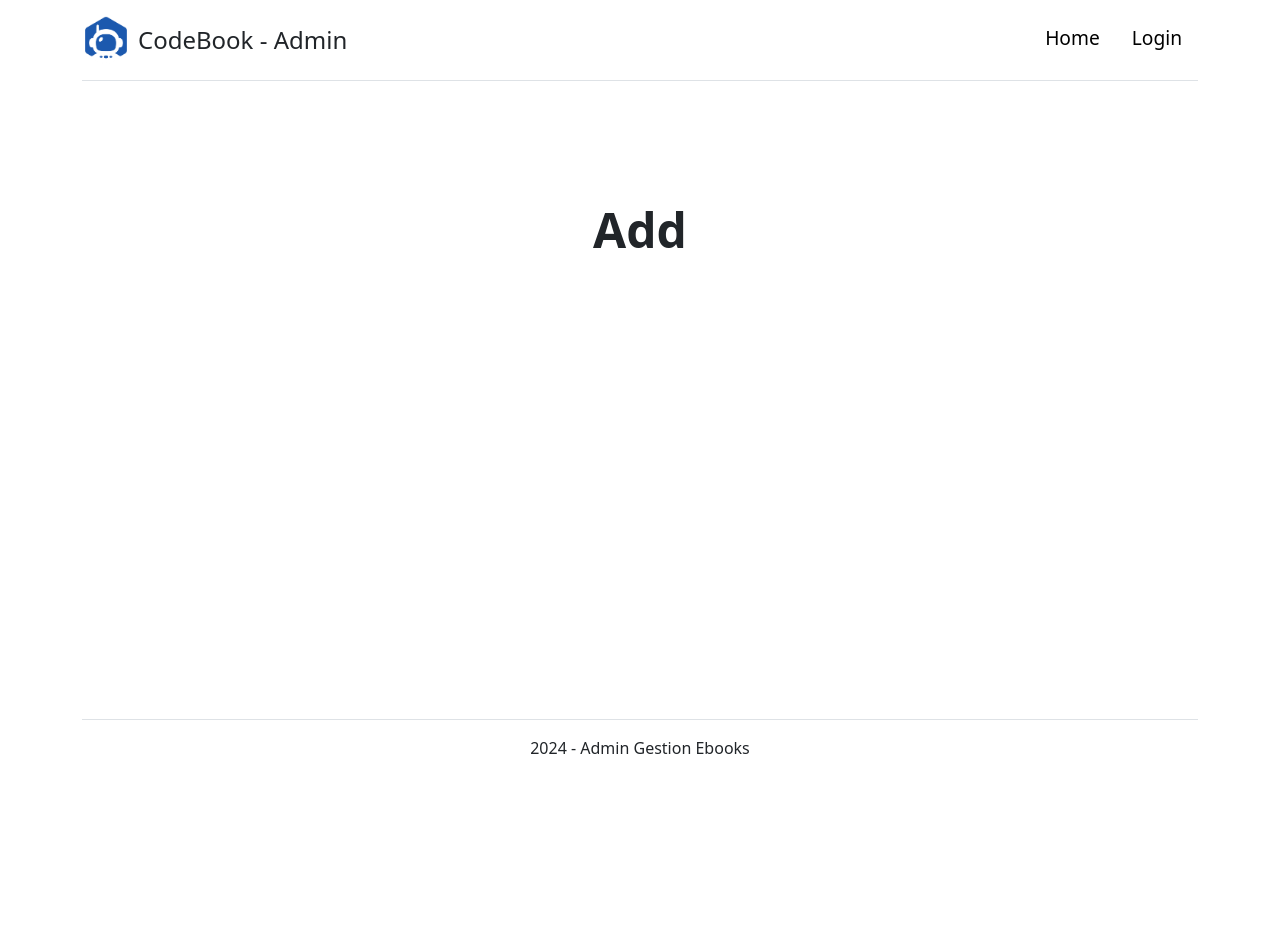
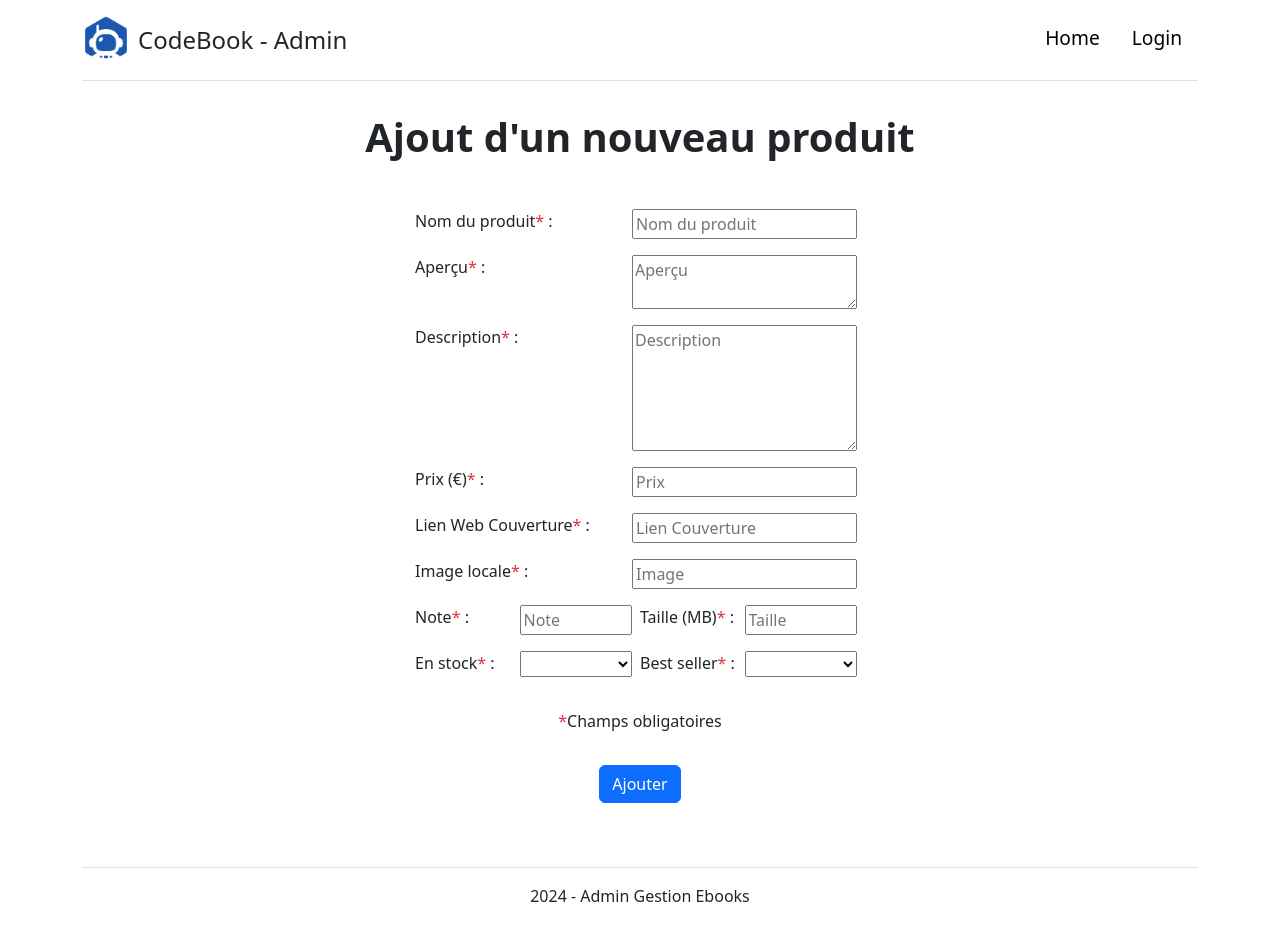
Before and after one commit to aguinot58/admin_projet_final, a Vue app: page /products/new in a window 1280 px wide. Shown: the top 940 px of the page. Before the commit the page ends 800 px from the top, so only its background shows below. Built offline with nearby package versions, Linux system fonts and the light colour scheme; no server answers.

Commit message:
Ajout de la page AddProduct + ajout package yup pour validation formulaire

```diff
--- a/package.json
+++ b/package.json
@@ -14,7 +14,8 @@
     "pinia": "^2.2.0",
     "vee-validate": "^4.13.2",
     "vue": "^3.4.29",
-    "vue-router": "^4.4.2"
+    "vue-router": "^4.4.2",
+    "yup": "^1.4.0"
   },
   "devDependencies": {
     "@vitejs/plugin-vue": "^5.0.5",
--- a/src/components/AddProduct/index.vue
+++ b/src/components/AddProduct/index.vue
@@ -1,16 +1,223 @@
 <template>
-    <div class="px-4 py-5 my-5 text-center">
-      <h1 class="display-5 fw-bold">Add</h1>
-      <p class="lead mb-4">{{ example }}</p>
+    <div class="px-4 my-2 text-center">
+
+      <h1 class="display-6 fw-bold">Ajout d'un nouveau produit</h1>
+
+      <Form @submit="onSubmit" :validation-schema="formSchema" class="my-5 d-flex flex-column align-items-center">
+
+        <div class="mb-3 d-flex justify-content-between w-50">
+          <label for="name" class="me-2">Nom du produit<span class="text-danger">*</span> : </label>
+          <Field
+            name = "name"
+            class="control-form me-2 w-50"
+            placeholder = "Nom du produit"
+          />
+        </div>
+        <ErrorMessage as="p" name="name" v-slot="{ message }" class="alert alert-danger py-1">
+          {{ message }}
+        </ErrorMessage>
+
+        <div class="mb-3 d-flex justify-content-between w-50">
+          <label for="overview" class="me-2">Aperçu<span class="text-danger">*</span> :</label>
+          <Field
+            as="textarea"
+            name = "overview"
+            class="control-form me-2 w-50"
+            placeholder = "Aperçu"
+            rows="2"
+          />
+        </div>
+        <ErrorMessage as="p" name="overview" v-slot="{ message }" class="alert alert-danger py-1">
+          {{ message }}
+        </ErrorMessage>
+
+        <div class="mb-3 d-flex justify-content-between w-50">
+          <label for="long_escription" class="me-2">Description<span class="text-danger">*</span> :</label>
+          <Field
+            as="textarea"
+            name = "long_description"
+            class="control-form me-2 w-50"
+            placeholder = "Description"
+            rows="5"
+          />
+        </div>
+        <ErrorMessage as="p" name="long_description" v-slot="{ message }" class="alert alert-danger py-1">
+          {{ message }}
+        </ErrorMessage>
+
+        <div class="mb-3 d-flex justify-content-between w-50">
+          <label for="price" class="me-2">Prix (€)<span class="text-danger">*</span> :</label>
+          <Field
+            name = "price"
+            class="control-form me-2 w-50"
+            placeholder = "Prix"
+          />
+        </div>
+        <ErrorMessage as="p" name="price" v-slot="{ message }" class="alert alert-danger py-1">
+          {{ message }}
+        </ErrorMessage>
+
+        <div class="mb-3 d-flex justify-content-between w-50">
+          <label for="poster" class="me-2">Lien Web Couverture<span class="text-danger">*</span> :</label>
+          <Field
+            name = "poster"
+            class="control-form me-2 w-50"
+            placeholder = "Lien Couverture"
+          />
+        </div>
+        <ErrorMessage as="p" name="poster" v-slot="{ message }" class="alert alert-danger py-1">
+          {{ message }}
+        </ErrorMessage>
+
+        <div class="mb-3 d-flex justify-content-between w-50">
+          <label for="image_local" class="me-2">Image locale<span class="text-danger">*</span> :</label>
+          <Field
+            name = "image_local"
+            class="control-form me-2 w-50"
+            placeholder = "Image"
+          />
+        </div>
+        <ErrorMessage as="p" name="image_local" v-slot="{ message }" class="alert alert-danger py-1">
+          {{ message }}
+        </ErrorMessage>
+
+        <div class="d-flex w-50">
+
+          <div class="d-flex flex-column w-100 align-items-center">
+
+            <div class="mb-3 d-flex justify-content-between w-100">
+              <label for="rating" class="me-2">Note<span class="text-danger">*</span> :</label>
+              <Field
+                name = "rating"
+                class="control-form me-2 w-50"
+                placeholder = "Note"
+              />
+            </div>
+            <ErrorMessage as="p" name="rating" v-slot="{ message }" class="alert alert-danger py-1">
+              {{ message }}
+            </ErrorMessage>
+
+          </div>
+
+          <div class="d-flex flex-column w-100 align-items-center">
+
+            <div class="mb-3 d-flex justify-content-between w-100">
+              <label for="size" class="me-2">Taille (MB)<span class="text-danger">*</span> :</label>
+              <Field
+                name = "size"
+                class="control-form me-2 w-50"
+                placeholder = "Taille"
+              />
+            </div>
+            <ErrorMessage as="p" name="size" v-slot="{ message }" class="alert alert-danger py-1">
+              {{ message }}
+            </ErrorMessage>
+
+          </div>
+
+        </div>
+
+        <div class="d-flex w-50">
+
+          <div class="d-flex flex-column w-100 align-items-center">
+
+            <div class="mb-3 d-flex justify-content-between w-100">
+              <label for="in_stock" class="me-2">En stock<span class="text-danger">*</span> :</label>
+              <Field
+                as="select"
+                name = "in_stock"
+                class="control-form me-2 w-50"
+                placeholder = "En stock"
+              >
+                <option :value="true">Oui</option>
+                <option :value="false">Non</option>
+              </Field>
+            </div>
+            <ErrorMessage as="p" name="in_stock" v-slot="{ message }" class="alert alert-danger py-1">
+              {{ message }}
+            </ErrorMessage>
+
+          </div>
+
+          <div class="d-flex flex-column w-100 align-items-center">
+
+            <div class="mb-3 d-flex justify-content-between w-100">
+              <label for="best_seller" class="me-2">Best seller<span class="text-danger">*</span> :</label>
+              <Field
+                as="select"
+                name = "best_seller"
+                class="control-form me-2 w-50"
+                placeholder = "Best seller"
+              >
+                <option :value="true">Oui</option>
+                <option :value="false">Non</option>
+              </Field>
+            </div>
+            <ErrorMessage as="p" name="best_seller" v-slot="{ message }" class="alert alert-danger py-1">
+              {{ message }}
+            </ErrorMessage>
+
+          </div>
+
+        </div>
+
+        <label class="my-3"><span class="text-danger">*</span>Champs obligatoires</label>
+
+        <button class="btn btn-primary my-3">
+          Ajouter
+        </button>
+
+      </Form>
     </div>
 </template>
 
 <script setup>
 
+  import  { Field, Form, ErrorMessage } from 'vee-validate'
+  import * as yup from 'yup';
+  import { collection, addDoc } from 'firebase/firestore';
+  import { db } from '@/firebase'
+  import { useRouter } from 'vue-router';
 
+  const productsCollectionRefs = collection(db, 'products');
+  const router = useRouter();
+
+  const formSchema = yup.object({
+
+    name: yup.string().required('Ce champ est obligatoire'),
+    overview: yup.string().required('Ce champ est obligatoire'),
+    rating: yup.number().typeError('Ce champ doit être un nombre').integer('Ce champ doit être un entier').required('Ce champ est obligatoire'),
+    long_description: yup.string().required('Ce champ est obligatoire'),
+    price: yup.number().typeError('Ce champ doit être un nombre').integer('Ce champ doit être un entier').required('Ce champ est obligatoire'),
+    poster: yup.string().url('Ce champ doit être un lien valide').matches(/^http/, 'Ce champ doit commencer par http ou hhtps').required('Ce champ est obligatoire'),
+    image_local: yup.string().required('Ce champ est obligatoire'),
+    in_stock: yup.boolean().required('Ce champ est obligatoire'),
+    size: yup.number().typeError('Ce champ doit être un nombre').integer('Ce champ doit être un entier').required('Ce champ est obligatoire'),
+    best_seller: yup.boolean().required('Ce champ est obligatoire'),
+
+  });
+
+  async function onSubmit(values) {
+    try {
+      // Ajout du document dans la collection
+      await addDoc(productsCollectionRefs, values);
+      alert('Produit ajouté avec succès !');
+      router.push(`/`);
+    } catch (error) {
+      console.error('Erreur lors de l\'ajout du produit :', error);
+      alert('Une erreur est survenue lors de l\'ajout du produit.');
+    }
+  }
 
 </script>
 
 <style scoped>
 
+  Form {
+    width: 100%;
+    max-width: 900px;
+    margin-left: auto;
+    margin-right: auto;
+  }
+
 </style>
--- a/src/components/Home/index.vue
+++ b/src/components/Home/index.vue
@@ -1,5 +1,5 @@
 <template>
-    <div class="px-4 my-2 text-center content">
+    <div class="px-4 my-2 text-center">
       <div v-if="user">
         <h1 class="display-6 fw-bold">Liste des produits</h1>
         <button class="btn btn-primary my-3" @click="ajouterProduit()">Ajouter un produit</button>
@@ -10,7 +10,7 @@
               <th scope="col">Nom du Produit</th>
               <th scope="col">Prix</th>
               <th scope="col">Rating</th>
-              <th scope="col">Taille</th>
+              <th scope="col">Taille (MB)</th>
               <th scope="col">Best Seller</th>
               <th scope="col">En Stock</th>
               <th scope="col">Actions</th>
@@ -62,10 +62,8 @@
       if (user.value) {
         // import de la liste des produits
         onSnapshot(productsCollectionQuery, (querySnapshot) => {
-          console.log("test");
           const fbProducts = [];
           querySnapshot.forEach((doc) => {
-            console.log(doc);
             const product = {
               id: doc.id,
               name: doc.data().name,
@@ -77,7 +75,6 @@
             };
             fbProducts.push(product);
           });
-          console.log('Products fetched from Firestore:', fbProducts);
           products.value = fbProducts;
         });
       }
```
Also changed, not shown: 1 other file (tests, documents, lock files or other folders).
